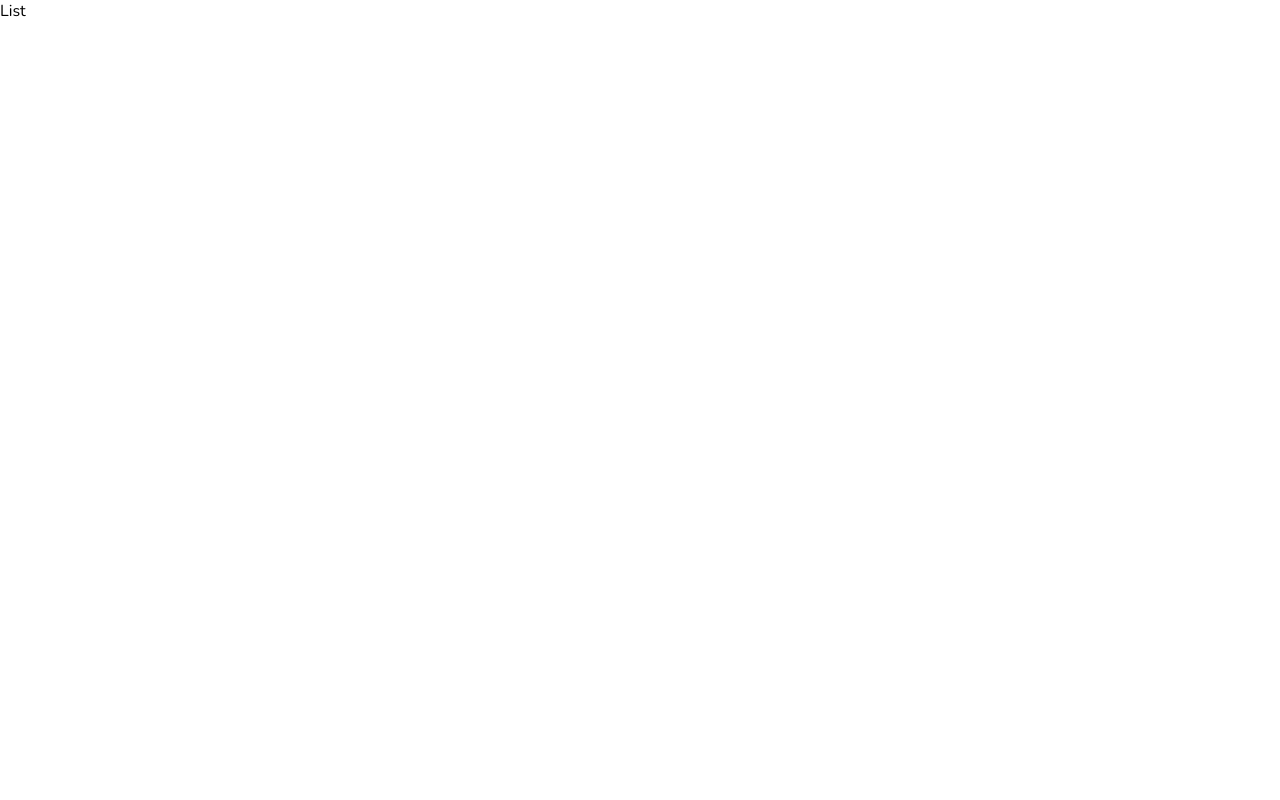
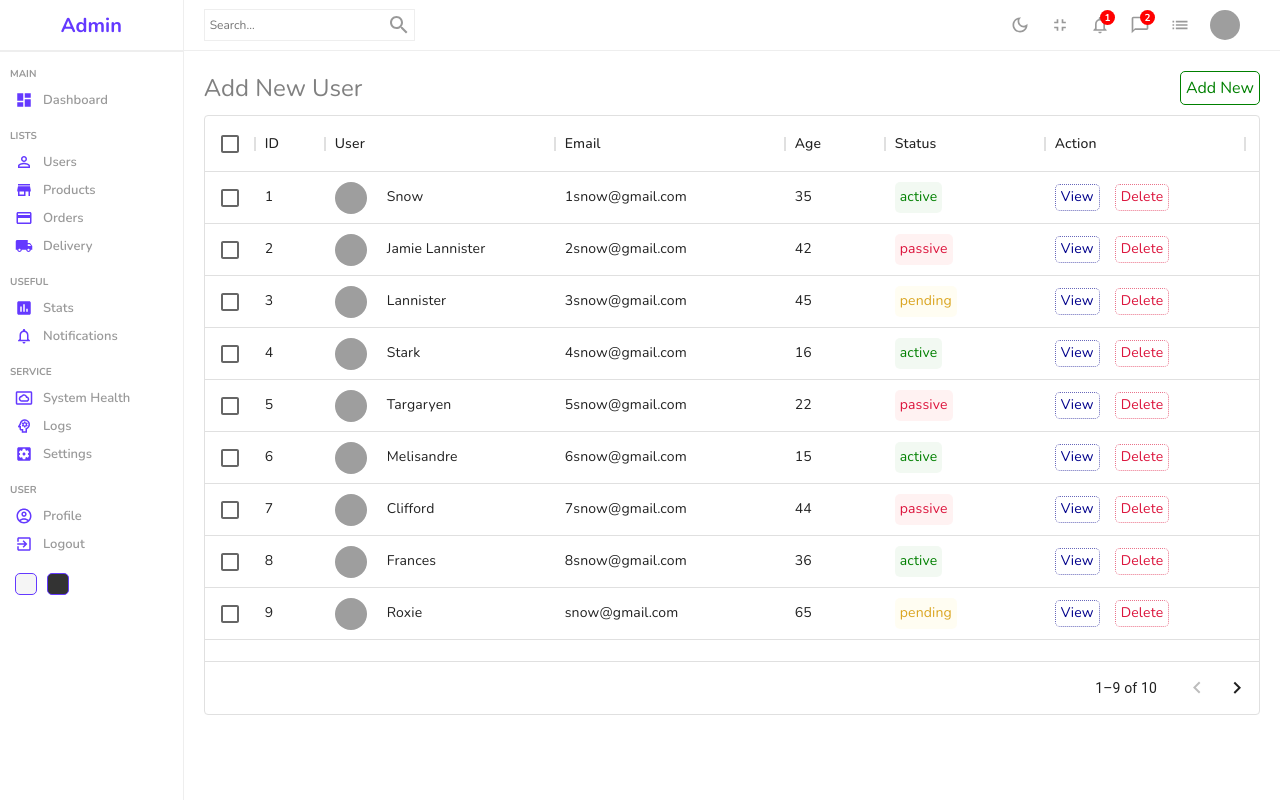
Before and after one commit to el-sherbini/Admin-Dashboard-App-React.js-Firebase, a React (Create React App) app: page /users in a window 1280 px wide. Built offline with nearby package versions, Linux system fonts and the light colour scheme; grey boxes are pictures that could not be loaded.

Commit message:
add List page and datagridview component

```diff
--- a/package.json
+++ b/package.json
@@ -7,6 +7,7 @@
     "@emotion/styled": "^11.8.1",
     "@mui/icons-material": "^5.6.2",
     "@mui/material": "^5.6.2",
+    "@mui/x-data-grid": "^5.9.0",
     "@testing-library/jest-dom": "^5.16.4",
     "@testing-library/react": "^13.1.1",
     "@testing-library/user-event": "^13.5.0",
--- a/src/components/DataGrid/DataGrid.jsx
+++ /dev/null
@@ -1,7 +0,0 @@
-import "./datagrid.scss";
-
-const DataGrid = () => {
-  return <div>DataGrid</div>;
-};
-
-export default DataGrid;
--- a/src/components/DataGrid/datagrid.scss
+++ /dev/null
@@ -1 +0,0 @@
-@import "../../styles/main.scss";
--- /dev/null
+++ b/src/components/DataGridView/DataGridView.jsx
@@ -0,0 +1,57 @@
+import "./datagridview.scss";
+import { DataGrid } from "@mui/x-data-grid";
+import { userColumns, userRows } from "../../dataGridSource";
+import { Link } from "react-router-dom";
+import { useState } from "react";
+
+const DataGridView = () => {
+  const [data, setData] = useState(userRows);
+
+  const handleDelete = (id) => {
+    setData(data.filter((item) => item.id !== id));
+  };
+
+  const actionColumn = [
+    {
+      field: "action",
+      headerName: "Action",
+      width: 200,
+      renderCell: (params) => {
+        return (
+          <div className="cellAction">
+            <Link to="/users/test" style={{ textDecoration: "none" }}>
+              <div className="viewButton">View</div>
+            </Link>
+            <div
+              className="deleteButton"
+              onClick={() => handleDelete(params.row.id)}
+            >
+              Delete
+            </div>
+          </div>
+        );
+      },
+    },
+  ];
+
+  return (
+    <div className="dataGridView">
+      <div className="dataGridTitle">
+        Add New User
+        <Link to="/users/new" className="link">
+          Add New
+        </Link>
+      </div>
+      <DataGrid
+        className="datagrid"
+        rows={data}
+        columns={userColumns.concat(actionColumn)}
+        pageSize={9}
+        rowsPerPageOptions={[9]}
+        checkboxSelection
+      />
+    </div>
+  );
+};
+
+export default DataGridView;
--- /dev/null
+++ b/src/components/DataGridView/datagridview.scss
@@ -0,0 +1,80 @@
+@import "../../styles/main.scss";
+
+.dataGridView {
+  height: 600px;
+  padding: 20px;
+
+  .dataGridTitle {
+    width: 100%;
+    font-size: 24px;
+    color: gray;
+    margin-bottom: 10px;
+    display: flex;
+    align-items: center;
+    justify-content: space-between;
+
+    .link {
+      text-decoration: none;
+      color: green;
+      font-size: 16px;
+      font-weight: 400;
+      border: 1px solid green;
+      padding: 5px;
+      border-radius: 5px;
+      cursor: pointer;
+    }
+  }
+
+  .cellWithImg {
+    display: flex;
+    align-items: center;
+
+    .cellImg {
+      width: 32px;
+      height: 32px;
+      border-radius: 50%;
+      object-fit: cover;
+      margin-right: 20px;
+    }
+  }
+
+  .cellWithStatus {
+    padding: 5px;
+    border-radius: 5px;
+
+    &.active {
+      background-color: rgba(0, 128, 0, 0.05);
+      color: green;
+    }
+    &.pending {
+      background-color: rgba(255, 217, 0, 0.05);
+      color: goldenrod;
+    }
+    &.passive {
+      background-color: rgba(255, 0, 0, 0.05);
+      color: crimson;
+    }
+  }
+
+  .cellAction {
+    display: flex;
+    align-items: center;
+    gap: 15px;
+
+    .viewButton {
+      padding: 2px 5px;
+      border-radius: 5px;
+      color: darkblue;
+      border: 1px dotted rgba(0, 0, 139, 0.596);
+      cursor: pointer;
+    }
+
+    .deleteButton {
+      padding: 2px 5px;
+      border-radius: 5px;
+      color: crimson;
+      border: 1px dotted rgba(220, 20, 60, 0.6);
+      cursor: pointer;
+    }
+  }
+}
--- a/src/components/Sidebar/Sidebar.jsx
+++ b/src/components/Sidebar/Sidebar.jsx
@@ -28,10 +28,12 @@
       <div className="center">
         <ul>
           <p className="title">MAIN</p>
-          <li>
-            <DashboardIcon className="icon" />
-            <span>Dashboard</span>
-          </li>
+          <Link to="/">
+            <li>
+              <DashboardIcon className="icon" />
+              <span>Dashboard</span>
+            </li>
+          </Link>
           <p className="title">LISTS</p>
           <Link to="/users">
             <li>
--- a/src/components/index.js
+++ b/src/components/index.js
@@ -1,5 +1,5 @@
 export { default as Chart } from "./Chart/Chart";
-export { default as DataGrid } from "./DataGrid/DataGrid";
+export { default as DataGridView } from "./DataGridView/DataGridView";
 export { default as Featured } from "./Featured/Featured";
 export { default as Navbar } from "./Navbar/Navbar";
 export { default as Sidebar } from "./Sidebar/Sidebar";
--- /dev/null
+++ b/src/dataGridSource.js
@@ -0,0 +1,123 @@
+export const userColumns = [
+  { field: "id", headerName: "ID", width: 70 },
+  {
+    field: "user",
+    headerName: "User",
+    width: 230,
+    renderCell: (params) => {
+      return (
+        <div className="cellWithImg">
+          <img className="cellImg" src={params.row.img} alt="avatar" />
+          {params.row.username}
+        </div>
+      );
+    },
+  },
+  {
+    field: "email",
+    headerName: "Email",
+    width: 230,
+  },
+
+  {
+    field: "age",
+    headerName: "Age",
+    width: 100,
+  },
+  {
+    field: "status",
+    headerName: "Status",
+    width: 160,
+    renderCell: (params) => {
+      return (
+        <div className={`cellWithStatus ${params.row.status}`}>
+          {params.row.status}
+        </div>
+      );
+    },
+  },
+];
+
+//temporary data
+export const userRows = [
+  {
+    id: 1,
+    username: "Snow",
+    img: "https://images.pexels.com/photos/1820770/pexels-photo-1820770.jpeg?auto=compress&cs=tinysrgb&dpr=2&w=500",
+    status: "active",
+    email: "1snow@gmail.com",
+    age: 35,
+  },
+  {
+    id: 2,
+    username: "Jamie Lannister",
+    img: "https://images.pexels.com/photos/1820770/pexels-photo-1820770.jpeg?auto=compress&cs=tinysrgb&dpr=2&w=500",
+    email: "2snow@gmail.com",
+    status: "passive",
+    age: 42,
+  },
+  {
+    id: 3,
+    username: "Lannister",
+    img: "https://images.pexels.com/photos/1820770/pexels-photo-1820770.jpeg?auto=compress&cs=tinysrgb&dpr=2&w=500",
+    email: "3snow@gmail.com",
+    status: "pending",
+    age: 45,
+  },
+  {
+    id: 4,
+    username: "Stark",
+    img: "https://images.pexels.com/photos/1820770/pexels-photo-1820770.jpeg?auto=compress&cs=tinysrgb&dpr=2&w=500",
+    email: "4snow@gmail.com",
+    status: "active",
+    age: 16,
+  },
+  {
+    id: 5,
+    username: "Targaryen",
+    img: "https://images.pexels.com/photos/1820770/pexels-photo-1820770.jpeg?auto=compress&cs=tinysrgb&dpr=2&w=500",
+    email: "5snow@gmail.com",
+    status: "passive",
+    age: 22,
+  },
+  {
+    id: 6,
+    username: "Melisandre",
+    img: "https://images.pexels.com/photos/1820770/pexels-photo-1820770.jpeg?auto=compress&cs=tinysrgb&dpr=2&w=500",
+    email: "6snow@gmail.com",
+    status: "active",
+    age: 15,
+  },
+  {
+    id: 7,
+    username: "Clifford",
+    img: "https://images.pexels.com/photos/1820770/pexels-photo-1820770.jpeg?auto=compress&cs=tinysrgb&dpr=2&w=500",
+    email: "7snow@gmail.com",
+    status: "passive",
+    age: 44,
+  },
+  {
+    id: 8,
+    username: "Frances",
+    img: "https://images.pexels.com/photos/1820770/pexels-photo-1820770.jpeg?auto=compress&cs=tinysrgb&dpr=2&w=500",
+    email: "8snow@gmail.com",
+    status: "active",
+    age: 36,
+  },
+  {
+    id: 9,
+    username: "Roxie",
+    img: "https://images.pexels.com/photos/1820770/pexels-photo-1820770.jpeg?auto=compress&cs=tinysrgb&dpr=2&w=500",
+    email: "snow@gmail.com",
+    status: "pending",
+    age: 65,
+  },
+  {
+    id: 10,
+    username: "Roxie",
+    img: "https://images.pexels.com/photos/1820770/pexels-photo-1820770.jpeg?auto=compress&cs=tinysrgb&dpr=2&w=500",
+    email: "snow@gmail.com",
+    status: "active",
+    age: 65,
+  },
+];
--- a/src/pages/List/List.jsx
+++ b/src/pages/List/List.jsx
@@ -1,7 +1,16 @@
 import "./list.scss";
+import { Sidebar, Navbar, DataGridView } from "../../components";
 
 const List = () => {
-  return <div>List</div>;
+  return (
+    <div className="list">
+      <Sidebar />
+      <div className="listContainer">
+        <Navbar />
+        <DataGridView />
+      </div>
+    </div>
+  );
 };
 
 export default List;
--- a/src/pages/List/list.scss
+++ b/src/pages/List/list.scss
@@ -0,0 +1,7 @@
+.list {
+  display: flex;
+  width: 100%;
+  .listContainer {
+    flex: 6;
+  }
+}
```
Also changed, not shown: 1 other file (tests, documents, lock files or other folders).
